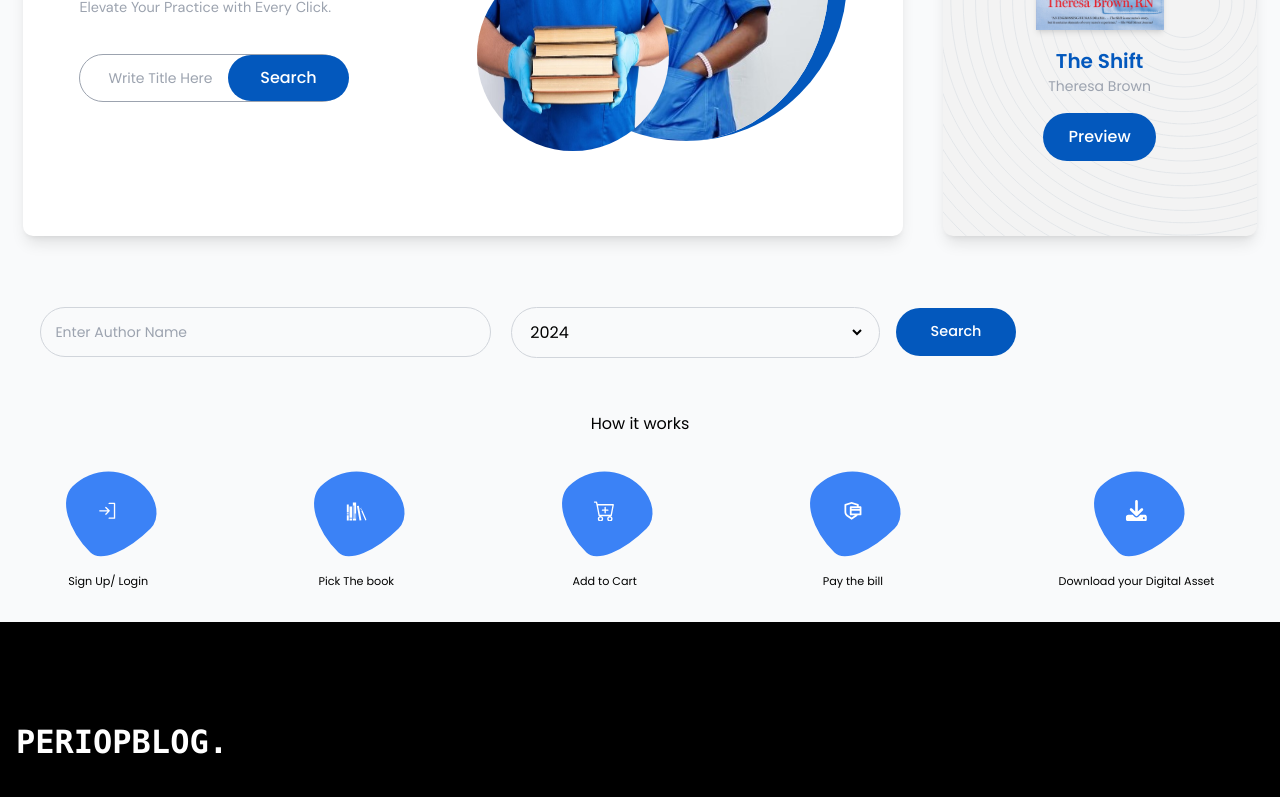
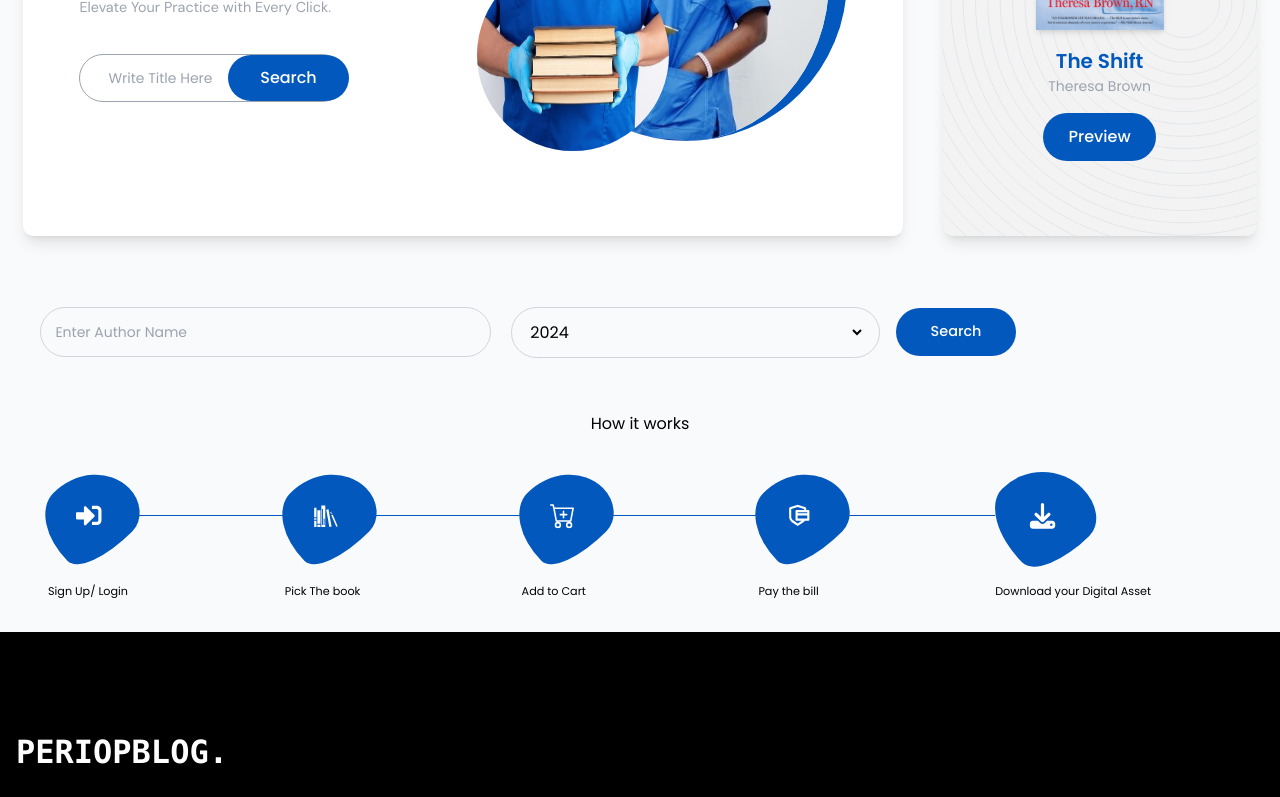
Before and after one commit to davidfayanju1/PeriOpBlog, a React (Vite) app: page / in a window 1280 px wide. Shown: the part 404-1201 px from the top of the page. Built offline with nearby package versions, Linux system fonts and the light colour scheme.

Commit message:
Some changes again

```diff
--- a/src/App.css
+++ b/src/App.css
@@ -117,9 +117,9 @@
 }
 
 .blob {
-  background-color: #3b82f6;
-  width: 85px;
-  height: 85px;
+  background-color: #0358bd;
+  width: 95px;
+  height: 95px;
   border-radius: 60% 40% 30% 70% / 60% 30% 70% 40%;
   transform: rotate(45deg);
   position: relative;
@@ -127,8 +127,8 @@
 
 @media screen and (max-width: 768px) {
   .blob {
-    width: 90px;
-    height: 90px;
+    width: 120px;
+    height: 120px;
   }
 }
 .inner-text {
--- a/src/components/modules/home/HomeComp.tsx
+++ b/src/components/modules/home/HomeComp.tsx
@@ -7,6 +7,8 @@ import { GiBookshelf } from "react-icons/gi";
 import { BsCartPlus } from "react-icons/bs";
 import { RiSecurePaymentLine } from "react-icons/ri";
 import { FaDownload } from "react-icons/fa6";
+import { FaSignInAlt } from "react-icons/fa";
+
 interface SearchState {
   title: string;
   author: string;
@@ -37,7 +39,7 @@ const HomeComp = () => {
     {
       name: "First",
       action: "Sign Up/ Login",
-      icon: <PiSignIn />,
+      icon: <FaSignInAlt />,
     },
 
     {
@@ -181,18 +183,22 @@ const HomeComp = () => {
         <h1 className="text-center font-semibold mb-8 text-[1rem] poppins-regular">
           How it works
         </h1>
-        <div className="flow_blob flex md:flex-row flex-col items-center justify-around gap-[2rem]">
-          {userStory.map((item) => (
-            <div>
-              <div
-                key={item.name}
-                className="item_card blob text-center mx-auto flex items-center justify-center"
-              >
-                <span className="block text-white text-[1.34rem] inner-text">
-                  {item.icon}
-                </span>
+        <div className="flow_blob px-[3rem] flex md:flex-row flex-col items-center">
+          {userStory.map((item, index) => (
+            <div key={item.name} className="w-full">
+              <div className="flex-container md:flex-row flex-col flex items-center justify-start">
+                <div className="item_card blob text-center flex items-center justify-center">
+                  <span className="inner-text block text-white text-[1.6rem]">
+                    {item.icon}
+                  </span>
+                </div>
+                <div
+                  className={`item_container md:w-[75%] w-[.025rem] h-[5rem] md:h-[.1rem] bg-[#0358bd] ${
+                    index === userStory.length - 1 ? "hidden" : "block"
+                  }`}
+                ></div>
               </div>
-              <span className="block text poppins-regular text-[.7rem] md:mt-5 mt-3 text-center">
+              <span className="md:block hidden text poppins-regular text-[.7rem] md:mt-5 mt-3">
                 {item.action}
               </span>
             </div>
```
